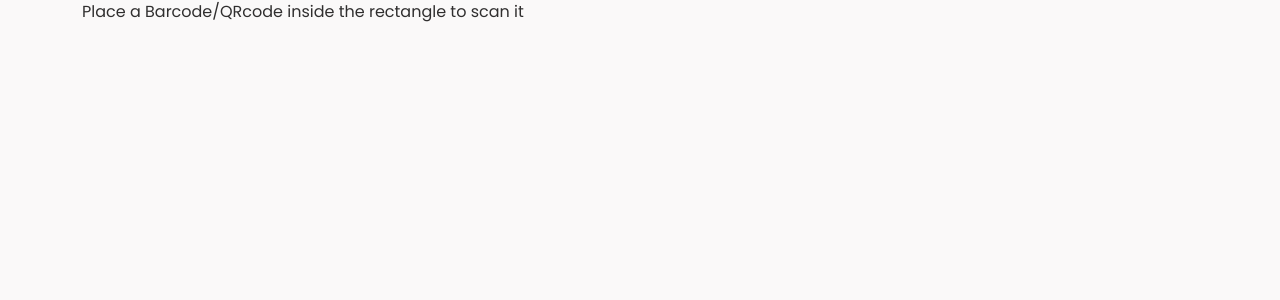
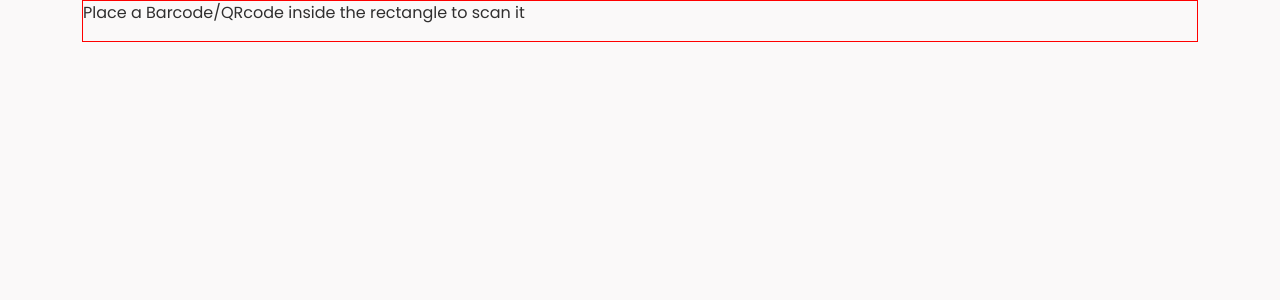
Before and after one commit to MarkRyuo/SalesInventoryManagementSystem_SIMS, a React (Vite) app in the folder client/: page /NewAssetsScanner in a window 1280 px wide. Shown: the top 300 px of the page. Built offline with nearby package versions, Linux system fonts and the light colour scheme.

Commit message:
Update: System

```diff
--- a/client/src/components/StaffPortal/AddNewAssets/NewAssetsScanner.jsx
+++ b/client/src/components/StaffPortal/AddNewAssets/NewAssetsScanner.jsx
@@ -6,9 +6,11 @@ function NewAssetsScanner() {
     return (
         <Container fluid>
             <Container fluid='md'>
-                <div>
-                    {/* Camera Here */}
-                    <p>Place a Barcode/QRcode inside the rectangle to scan it</p>
+                <div style={{border: '1px solid red'}}>
+                    <div>
+                        {/* Camera Here */}
+                        <p>Place a Barcode/QRcode inside the rectangle to scan it</p>
+                    </div>
                 </div>
             </Container>
         </Container>
```
